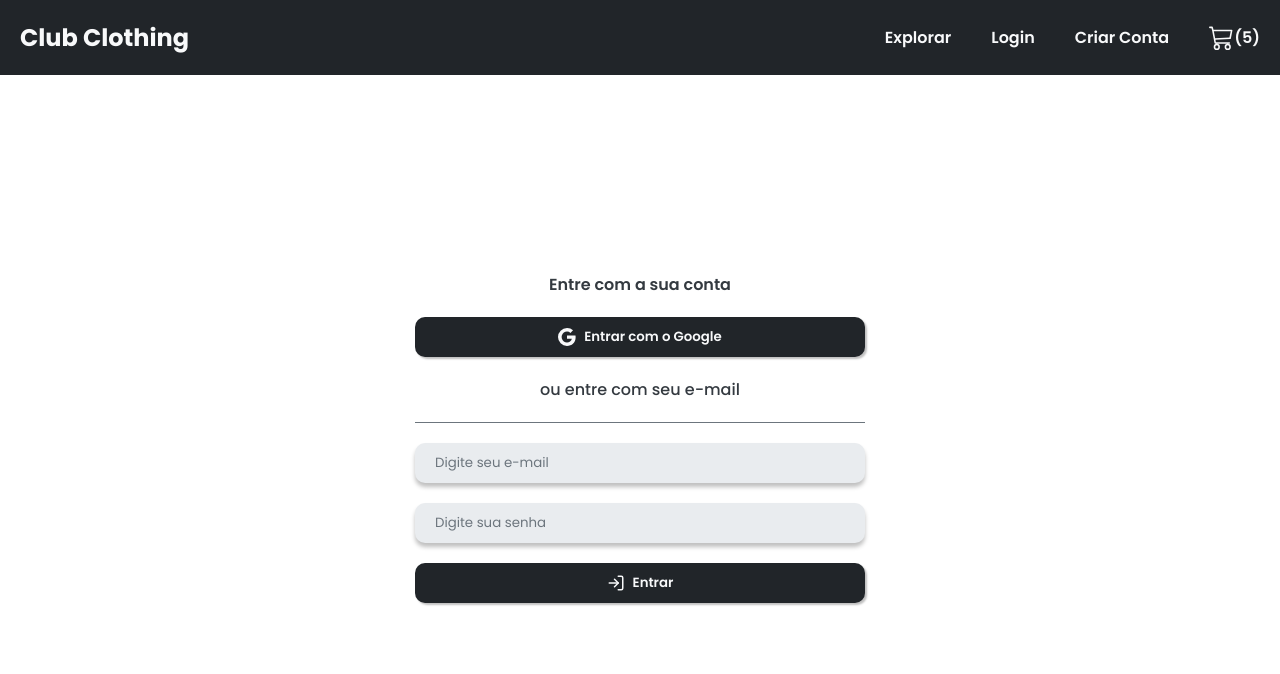
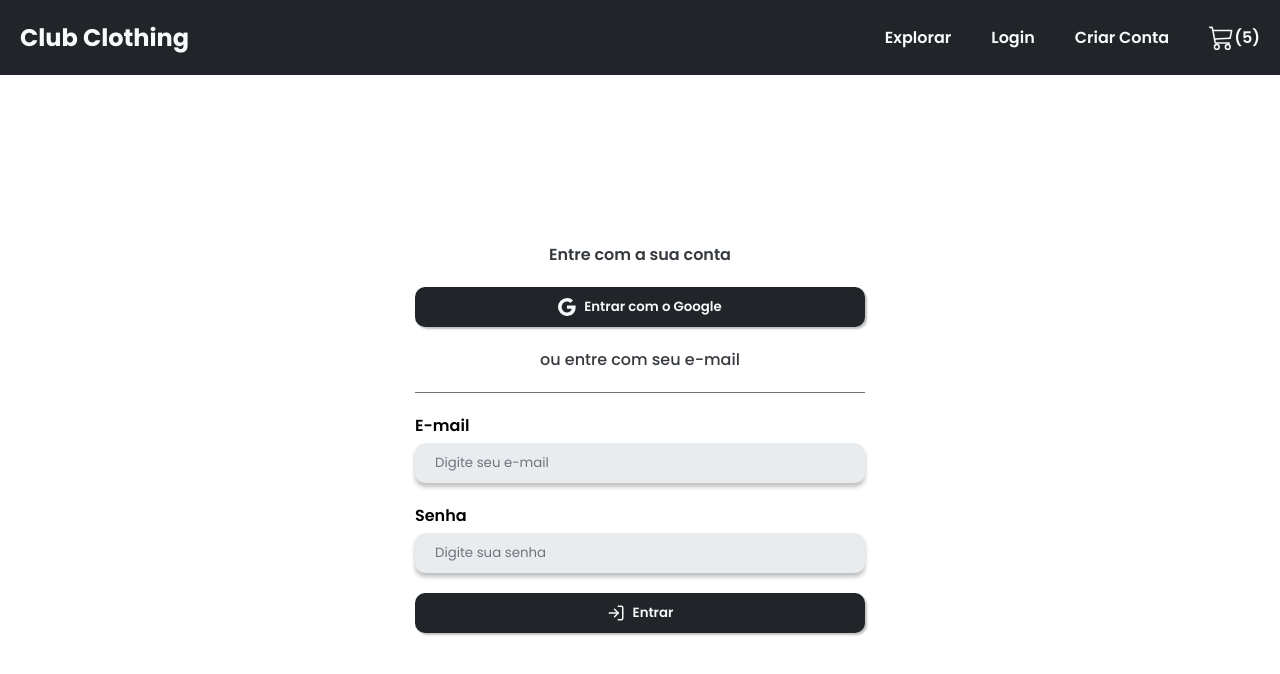
Before and after one commit to hellzapoppin/club-e-commerce, a React (Create React App) app: page /login in a window 1280 px wide. Shown: the top 674 px of the page. Built offline with nearby package versions, Linux system fonts and the light colour scheme.

Commit message:
feat: add label to CustomInput component

```diff
--- a/src/components/custom-input/custom-input.component.tsx
+++ b/src/components/custom-input/custom-input.component.tsx
@@ -3,10 +3,16 @@
 
 interface CustomInputProps extends InputHTMLAttributes<HTMLInputElement> {
   hasError?: boolean
+  label?: string
 }
 
-const CustomInput = ({ hasError, ...rest }: CustomInputProps) => {
-  return <CustomInputContainer hasError={hasError} {...rest} />
+const CustomInput = ({ hasError, label, ...rest }: CustomInputProps) => {
+  return (
+    <>
+      <p>{label}</p>
+      <CustomInputContainer hasError={hasError} {...rest} />
+    </>
+  )
 }
 
 export default CustomInput
--- a/src/pages/login/login.page.tsx
+++ b/src/pages/login/login.page.tsx
@@ -23,10 +23,10 @@
           </CustomButton>
           <LoginSubtitle>ou entre com seu e-mail</LoginSubtitle>
           <LoginInputContainer>
-            <CustomInput placeholder='Digite seu e-mail' />
+            <CustomInput label='E-mail' placeholder='Digite seu e-mail' />
           </LoginInputContainer>
           <LoginInputContainer>
-            <CustomInput placeholder='Digite sua senha' />
+            <CustomInput label='Senha' placeholder='Digite sua senha' />
           </LoginInputContainer>
           <CustomButton startIcon={<FiLogIn size={18} />}>Entrar</CustomButton>
         </LoginContent>
```
Also changed, not shown: src/pages/login/login.styles.ts (+6 -6 lines).
